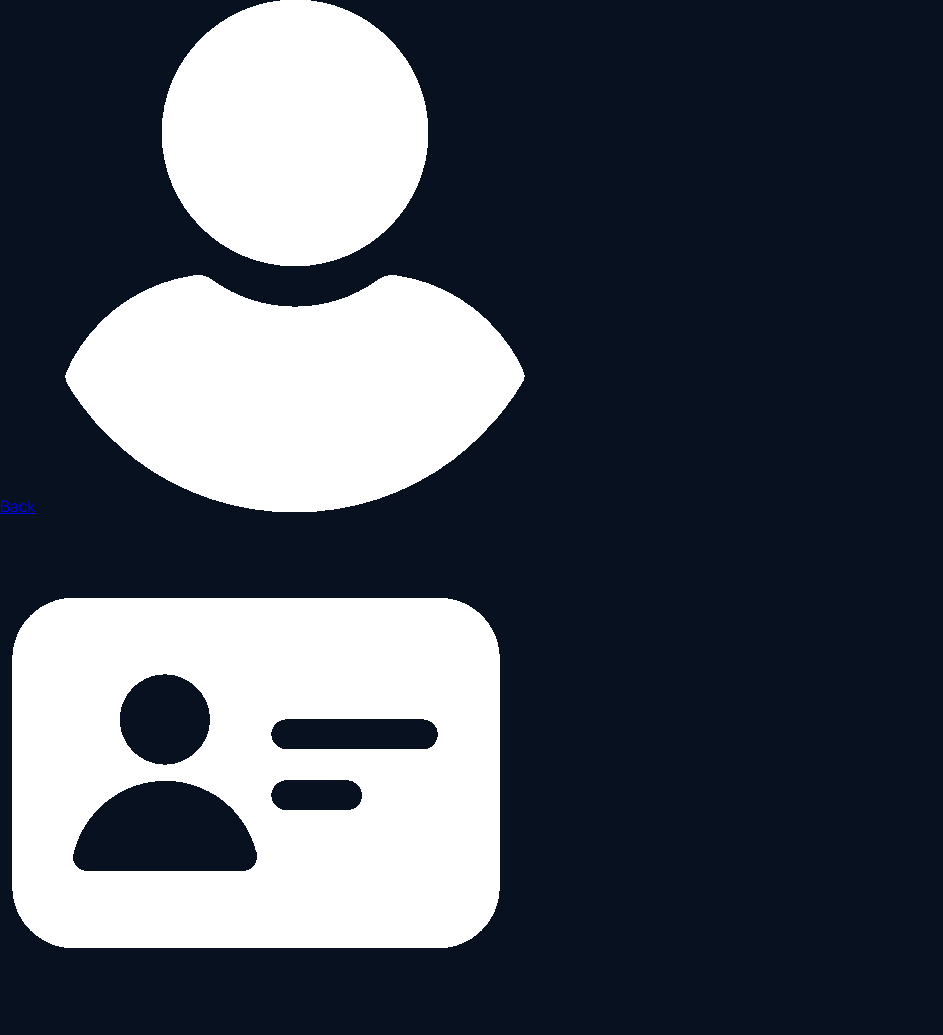
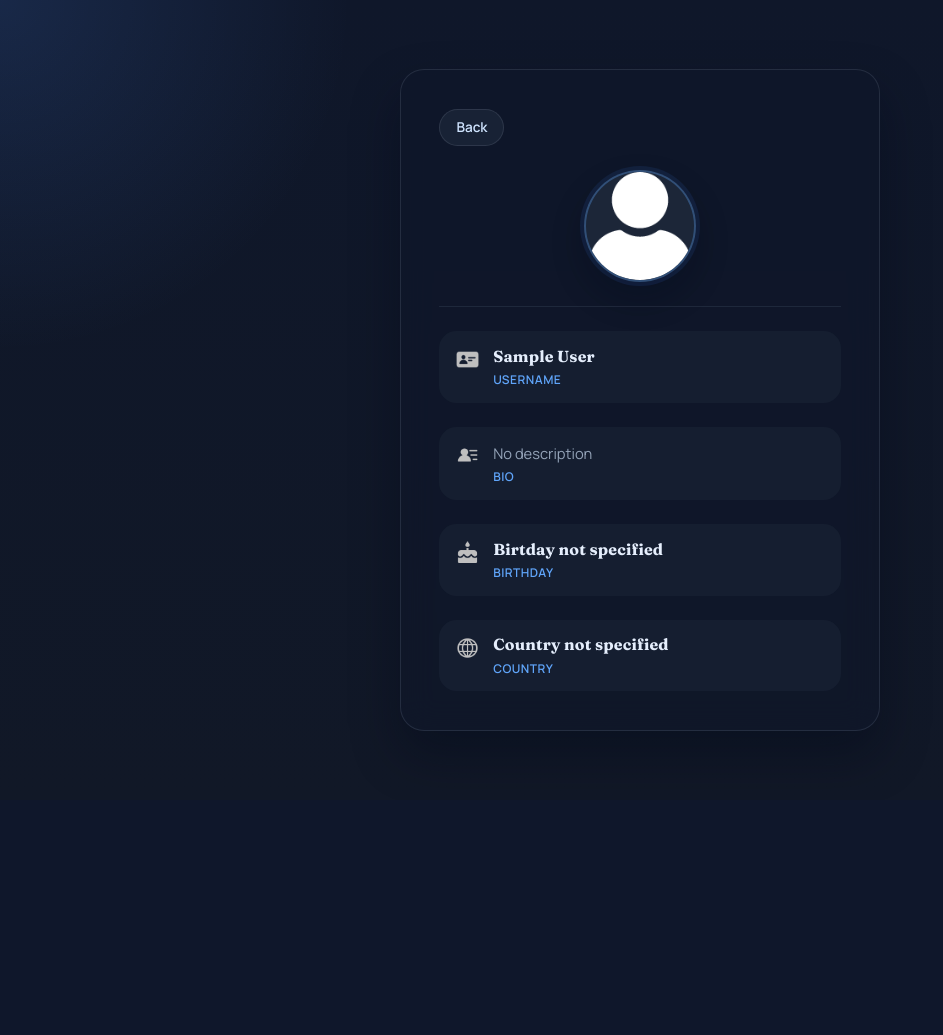
Before and after one commit to Chumus2/Zentro, a Django app: page /Profiles/check_profile/1/ in a window 1280 px wide. Shown: the top 1035 px of the page, without its empty margins (0-943 px from the left). After the commit the page ends 731 px from the top, so only its background shows below. Run offline with Django 4.2, Linux system fonts and the light colour scheme; the visitor is signed in with stand-in values (Sample User, id 1); data comes from the database, SQL or seed files in the repository.

Commit message:
Added styles

```diff
--- a/static/stylesheets/Profiles/Profiles.css
+++ b/static/stylesheets/Profiles/Profiles.css
@@ -0,0 +1,159 @@
+.Profile {
+    min-height: 100vh;
+    width: min(100%, 1820px);
+    margin: 0 auto;
+    display: flex;
+    align-items: center;
+    justify-content: center;
+    padding: clamp(1rem, 2vw, 1.5rem);
+    background:
+        radial-gradient(circle at top left, rgba(82, 146, 255, 0.14), transparent 22rem),
+        linear-gradient(180deg, #0f172a 0%, #111827 100%);
+    color: #e5eefc;
+    box-sizing: border-box;
+}
+
+.Profile a {
+    color: #cfe4ff;
+    text-decoration: none;
+}
+
+.Profile a:hover {
+    color: #f8fbff;
+}
+
+.Profile_Card {
+    display: flex;
+    flex-direction: column;
+    align-items: center;
+    gap: 1.5rem;
+    width: min(100%, 480px);
+    padding: clamp(1.5rem, 3vw, 2.5rem);
+    border: 1px solid rgba(148, 163, 184, 0.16);
+    border-radius: 1.5rem;
+    background: rgba(15, 23, 42, 0.88);
+    backdrop-filter: blur(16px);
+    box-shadow: 0 24px 48px rgba(2, 8, 23, 0.38);
+}
+
+.Profile_Back {
+    align-self: flex-start;
+    display: inline-flex;
+    align-items: center;
+    gap: 0.45rem;
+    padding: 0.55rem 1rem;
+    border: 1px solid rgba(148, 163, 184, 0.16);
+    border-radius: 999px;
+    background: rgba(30, 41, 59, 0.72);
+    color: #cfe4ff;
+    font-size: 0.85rem;
+    font-weight: 600;
+    transition: transform 0.2s ease, background-color 0.2s ease, border-color 0.2s ease, box-shadow 0.2s ease;
+}
+
+.Profile_Back:hover {
+    transform: translateY(-1px);
+    background: rgba(51, 65, 85, 0.86);
+    box-shadow: 0 10px 24px rgba(15, 23, 42, 0.2);
+    color: #f8fbff;
+}
+
+.Profile_Avatar {
+    width: 7rem;
+    height: 7rem;
+    flex-shrink: 0;
+    object-fit: cover;
+    border-radius: 50%;
+    border: 2px solid rgba(96, 165, 250, 0.32);
+    background: rgba(30, 41, 59, 0.92);
+    box-shadow: 0 0 0 4px rgba(59, 130, 246, 0.1), 0 16px 32px rgba(2, 8, 23, 0.3);
+}
+
+.Profile_Divider {
+    width: 100%;
+    margin: 0;
+    border: 0;
+    border-top: 1px solid rgba(148, 163, 184, 0.12);
+}
+
+.Profile_Row {
+    display: flex;
+    align-items: flex-start;
+    gap: 0.9rem;
+    width: 100%;
+    padding: 0.85rem 1rem;
+    border: 1px solid transparent;
+    border-radius: 1.1rem;
+    background: rgba(30, 41, 59, 0.45);
+    transition: background-color 0.2s ease, border-color 0.2s ease, transform 0.2s ease;
+}
+
+.Profile_Row:hover {
+    background: rgba(59, 130, 246, 0.1);
+    border-color: rgba(96, 165, 250, 0.18);
+    transform: translateY(-1px);
+}
+
+.Profile_Row_Icon {
+    width: 1.4rem;
+    height: 1.4rem;
+    flex-shrink: 0;
+    object-fit: contain;
+    margin-top: 0.15rem;
+    filter: brightness(0) invert(0.75);
+}
+
+.Profile_Row_Body {
+    display: flex;
+    flex-direction: column;
+    gap: 0.15rem;
+    min-width: 0;
+}
+
+.Profile_Row_Body h2 {
+    margin: 0;
+    font-size: 1rem;
+    font-weight: 700;
+    color: #e5eefc;
+    letter-spacing: 0.01em;
+    line-height: 1.35;
+    overflow: hidden;
+    text-overflow: ellipsis;
+    white-space: nowrap;
+}
+
+.Profile_Row_Body p {
+    margin: 0;
+    font-size: 0.92rem;
+    color: #94a3b8;
+    line-height: 1.55;
+    word-break: break-word;
+}
+
+.Profile_Row_Body small {
+    margin-top: 0.1rem;
+    font-size: 0.75rem;
+    color: #60a5fa;
+    font-weight: 600;
+    letter-spacing: 0.04em;
+    text-transform: uppercase;
+}
+
+
+@media (max-width: 640px) {
+    .Profile {
+        padding: 0.85rem;
+        align-items: flex-start;
+    }
+
+    .Profile_Card {
+        width: 100%;
+        padding: 1.25rem;
+        gap: 1.1rem;
+    }
+
+    .Profile_Avatar {
+        width: 5.5rem;
+        height: 5.5rem;
+    }
+}
--- a/templates/Profiles/Profiles.html
+++ b/templates/Profiles/Profiles.html
@@ -6,63 +6,71 @@
 {% endblock %}
 
 {% block styles %}
-    <link rel="stylesheet" href="stylesheets/Profiles/Profiles.css">
+    <link rel="stylesheet" href="{% static 'stylesheets/Profiles/Profiles.css' %}">
 {% endblock %}
 
 {% block content %}
 
-    <div>
+    <div class="Profile">
 
-        <div>
+        <div class="Profile_Card">
 
-            <a href="{% url 'Main' %}" target="_self">Back</a>
+            <a href="{% url 'Main' %}" target="_self" class="Profile_Back">Back</a>
 
             {% if user.profile.icon %}
-                <img src="{{ user.profile.icon.url }}" loading="lazy">
+                <img src="{{ user.profile.icon.url }}" loading="lazy" class="Profile_Avatar">
             {% else %}
-                <img src="{% static 'images/DefaultProfileIcon.png' %}" loading="lazy">
+                <img src="{% static 'images/DefaultProfileIcon.png' %}" loading="lazy" class="Profile_Avatar">
             {% endif %}
 
-            <div>
-                <img src="{% static 'images/UsernameIcon.png' %}" loading="lazy">
+            <hr class="Profile_Divider">
+
+            <div class="Profile_Row">
+                <img class="Profile_Row_Icon" src="{% static 'images/UsernameIcon.png' %}" loading="lazy">
+
+                <div class="Profile_Row_Body">
                     <h2>{{ user.name }}</h2>
                     <small>Username</small>
                 </div>
+            </div>
 
-            <div>
-                <img src="{% static 'images/BioIcon.png' %}" loading="lazy">
+            <div class="Profile_Row">
+                <img class="Profile_Row_Icon" src="{% static 'images/BioIcon.png' %}" loading="lazy">
 
+                <div class="Profile_Row_Body">
                     {% if user.profile.bio %}
                         <p>{{ user.profile.bio|default:'' }}</p>
                     {% else %}
                         <p>No description</p>
                     {% endif %}
-
                     <small>Bio</small>
                 </div>
+            </div>
 
-            <div>
-                <img src="{% static 'images/BirthdayIcon.png' %}" loading="lazy">
+            <div class="Profile_Row">
+                <img class="Profile_Row_Icon" src="{% static 'images/BirthdayIcon.png' %}" loading="lazy">
 
+                <div class="Profile_Row_Body">
                     {% if user.profile.birthday %}
                         <h2>{{ user.profile.birthday }}</h2>
                     {% else %}
                         <h2>Birtday not specified</h2>
                     {% endif %}
-
                     <small>Birthday</small>
                 </div>
+            </div>
 
-            <div>
-                <img src="{% static 'images/CountryIcon.png' %}" loading="lazy">
+            <div class="Profile_Row">
+                <img class="Profile_Row_Icon" src="{% static 'images/CountryIcon.png' %}" loading="lazy">
 
+                <div class="Profile_Row_Body">
                     {% if user.profile.country %}
                         <h2>{{ user.profile.country.name }}</h2>
                     {% else %}
                         <h2>Country not specified</h2>
                     {% endif %}
-
                     <small>Country</small>
+                </div>
             </div>
 
         </div>
```
Lines whose indentation alone changed are shown as unchanged.
